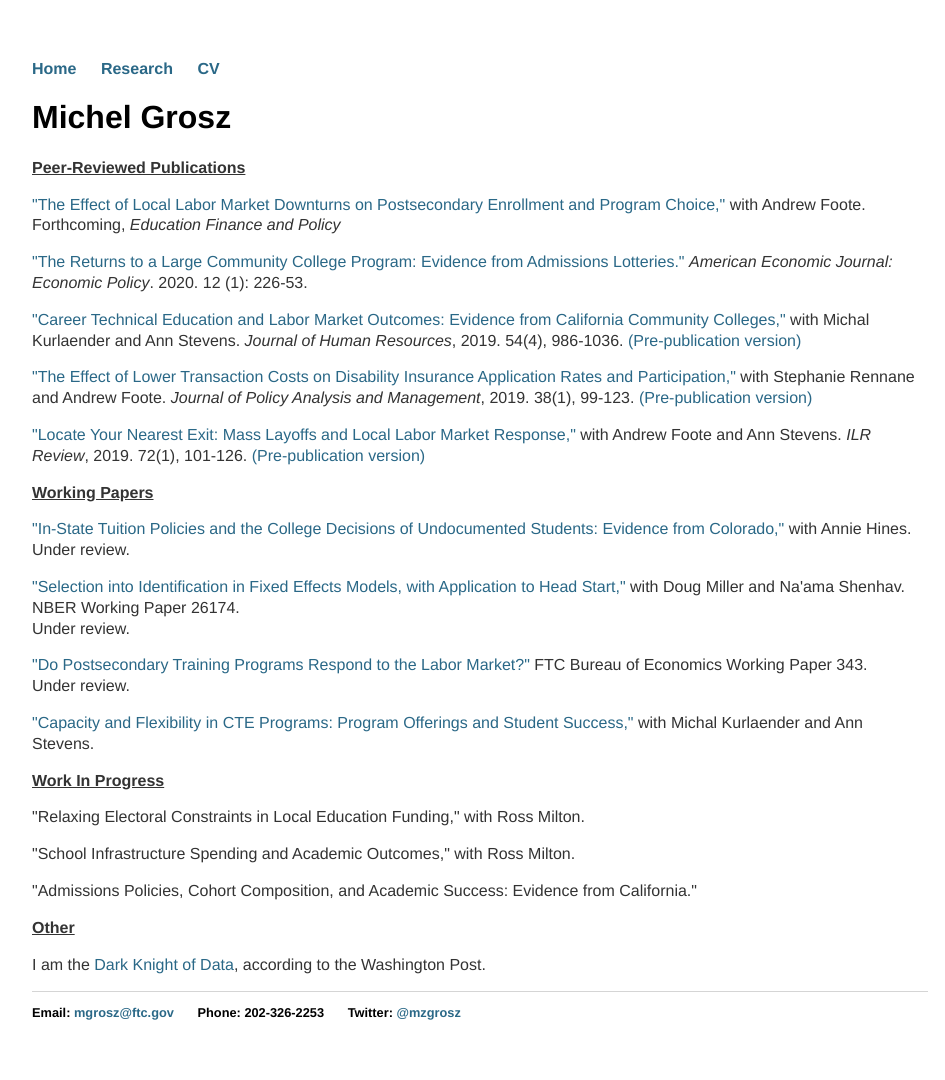
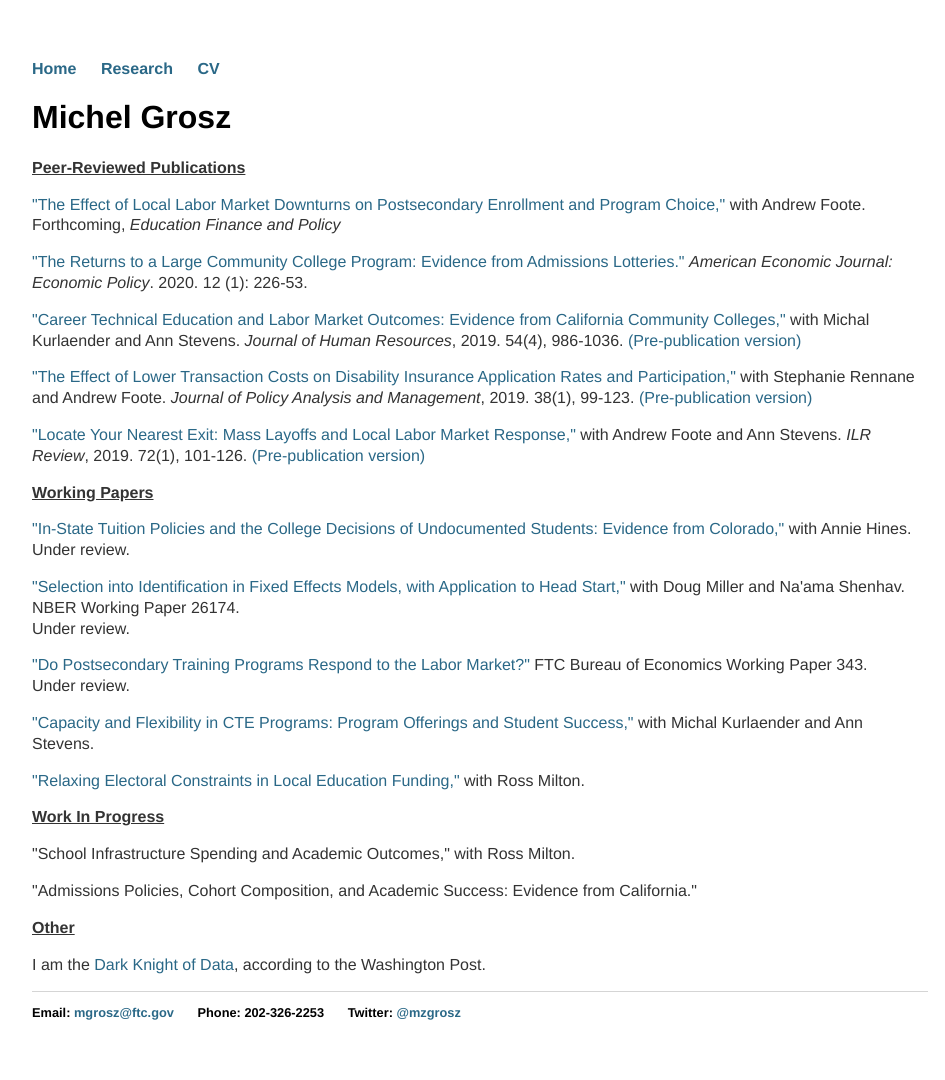
Before and after one commit to mzgrosz/mzgrosz.github.io, a Jekyll site: the page built from research/index.html, in a window 1280 px wide. Shown: the whole page, without its empty margins (160-1105 px from the left). Built offline with Jekyll 4.4.1, drawn with Linux system fonts in a browser that asks for light colours; part of the change alters nothing that is shown.

```diff
--- a/research/index.html
+++ b/research/index.html
@@ -65,10 +65,10 @@ title: Michel Grosz
 
 <p><a href="https://education.ucdavis.edu/sites/main/files/cte_flexibility_paper_draft_9-30-18_for_ies.pdf">&quot;Capacity and Flexibility in CTE Programs: Program Offerings and Student Success,&quot;</a> with Michal Kurlaender and Ann Stevens.</p>
 
+<p><a href="https://mzgrosz.github.io/research/gm_elecconstr_200306.pdf">&quot;Relaxing Electoral Constraints in Local Education Funding,&quot;</a> with Ross Milton.</p>
 
 <p><b><u>Work In Progress</u></b></p>
 
-<p>&quot;Relaxing Electoral Constraints in Local Education Funding,&quot; with Ross Milton.</p>
 
 <p>&quot;School Infrastructure Spending and Academic Outcomes,&quot; with Ross Milton.</p>
 
```
